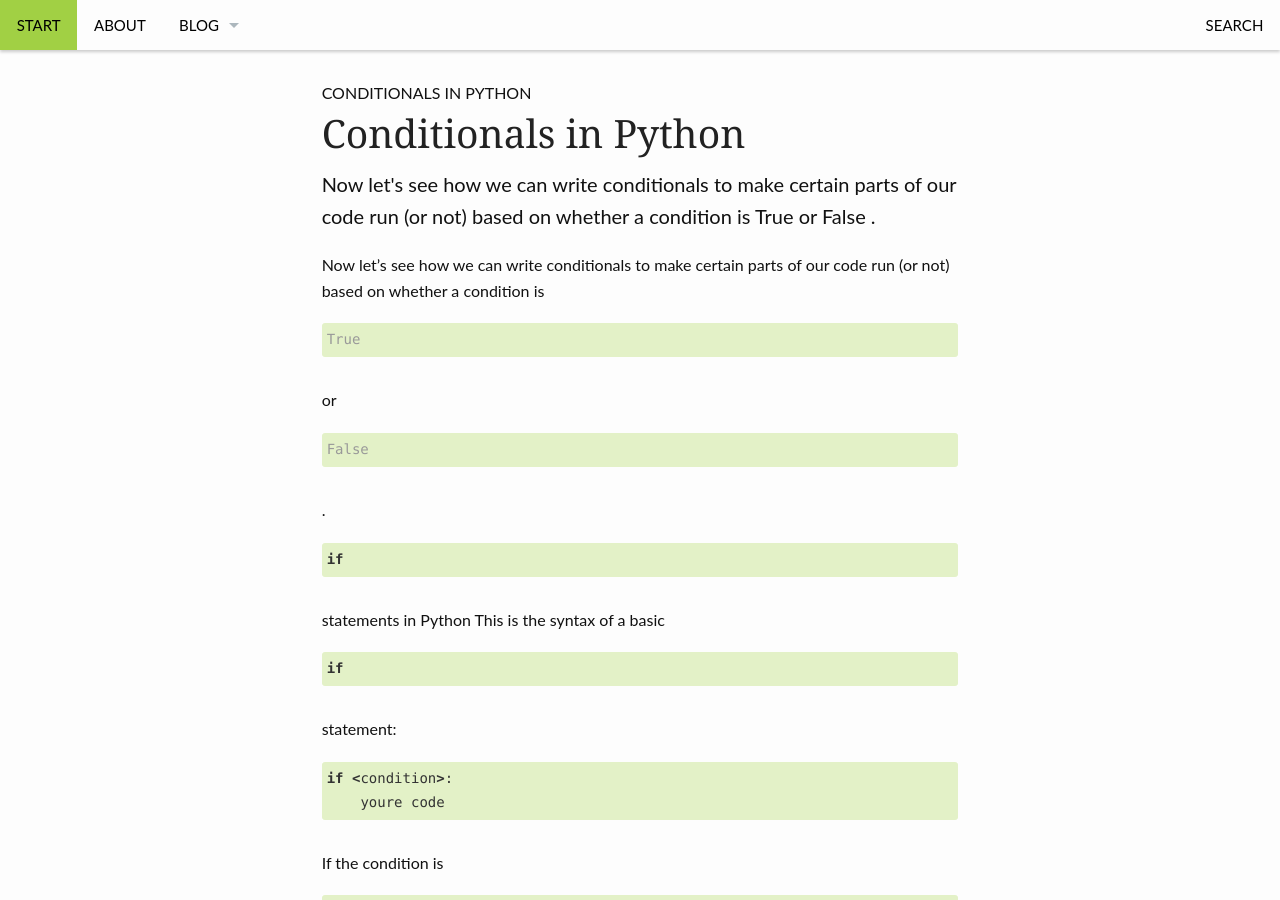
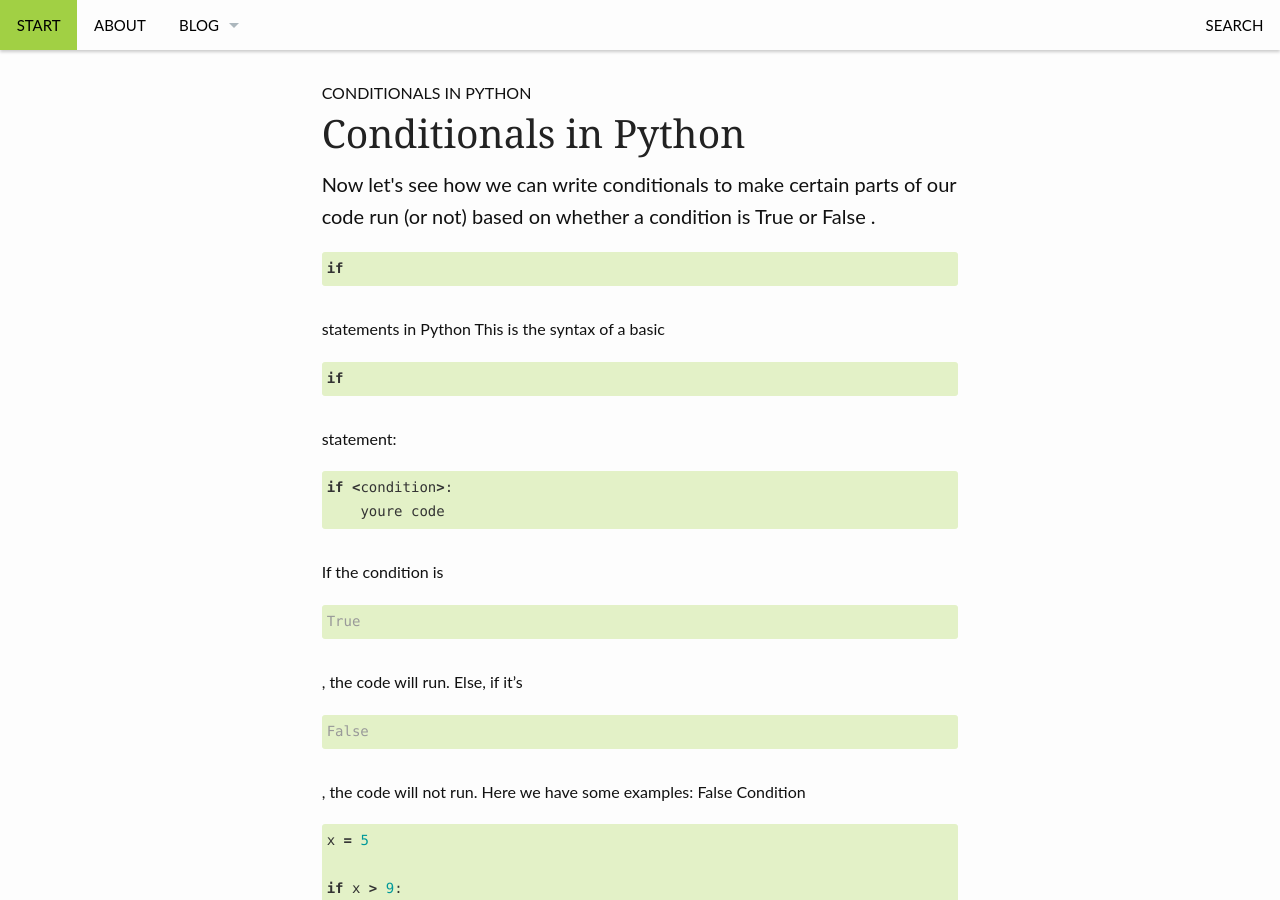
Before and after one commit to squandor/pytut.github.io, a Jekyll site: the page built from _posts/Basics/2020-11-16-Conditionals-in-Python.md, in a window 1280 px wide and 900 px high. Built offline with Jekyll 4.4.1, drawn with Linux system fonts in a browser that asks for light colours; comment, search, counter and statistics services are not loaded.

Commit message:
added while and conditional changes

```diff
--- a/_posts/Basics/2020-11-16-Conditionals-in-Python.md
+++ b/_posts/Basics/2020-11-16-Conditionals-in-Python.md
@@ -28,15 +28,6 @@ mediaplayer: false
 comments: true
 ---
 
-Now let's see how we can write conditionals to make certain parts of our code run (or not) based on whether a condition is
-{% highlight python %}
-True
-{% endhighlight %}
- or
-{% highlight python %}
-False
-{% endhighlight %}
-.
 
 {% highlight python %}
 if
```
Also changed, not shown: _posts/Basics/2020-11-16-While-Loops-in-Python.md (+0 -5 lines).
